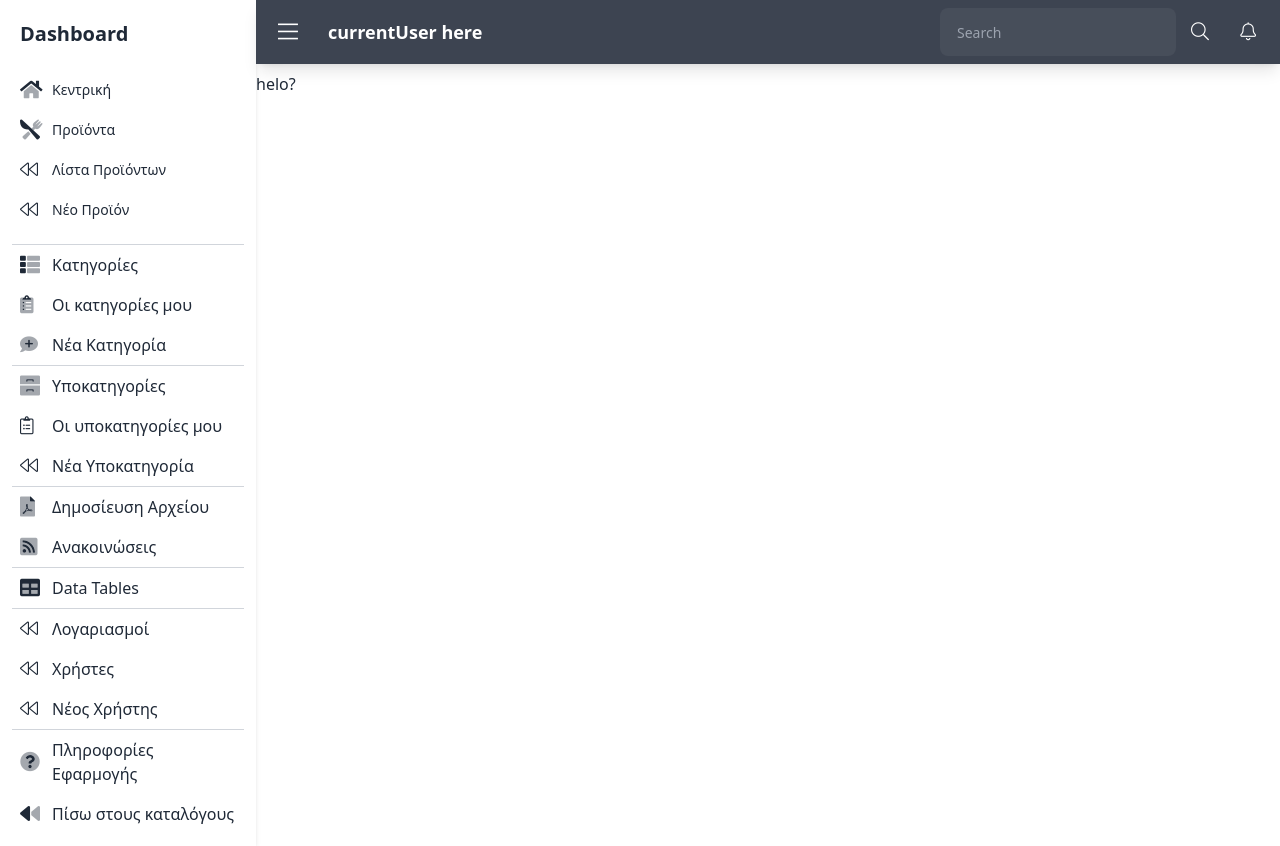
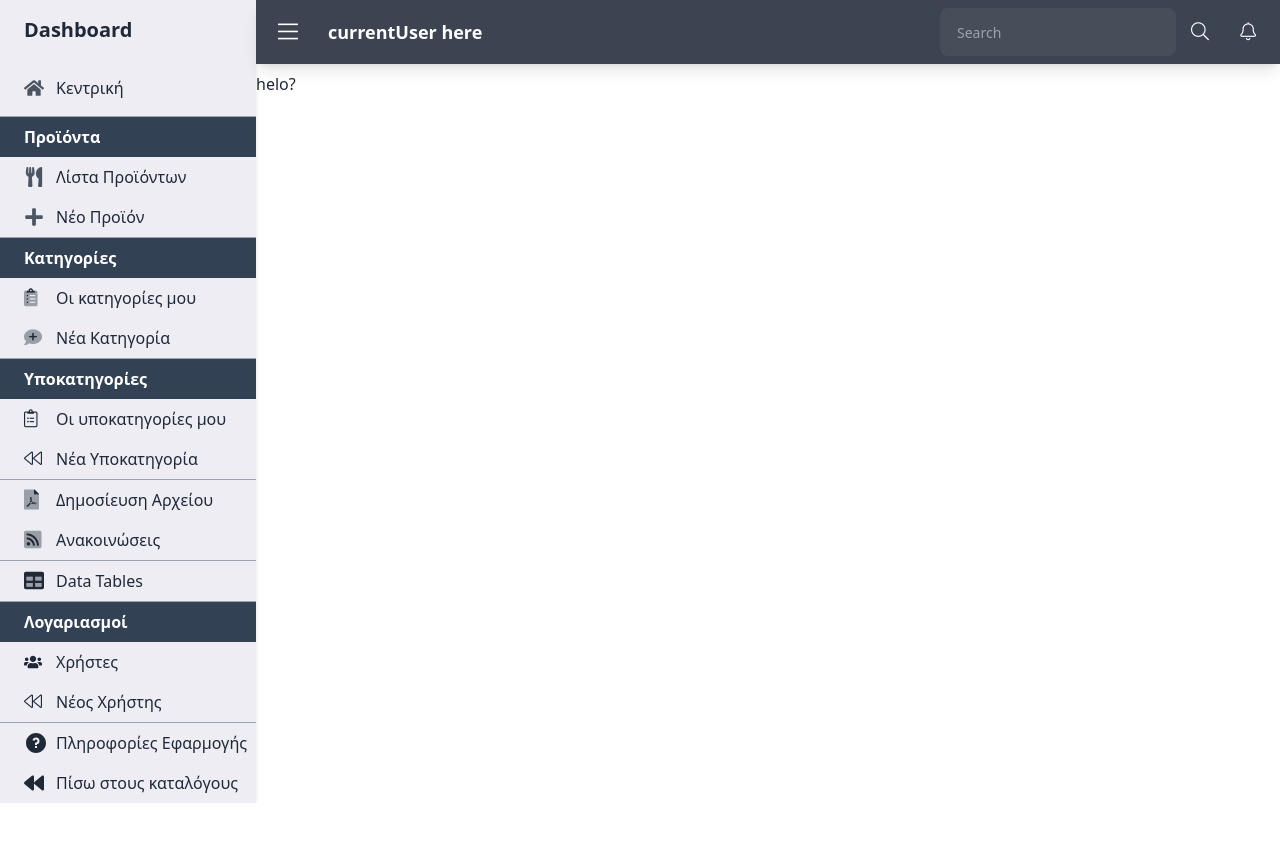
Before and after one commit to theodosiskats/OnlineMenu-REACT_REDUX, a React (Create React App) app in the folder client/: page /dashboard in a window 1280 px wide. After the commit the page ends 803 px from the top, so only its background shows below. Built offline with nearby package versions, Linux system fonts and the light colour scheme.

Commit message:
Navbar Icons change to react/icons from raw FA

```diff
--- a/client/src/components/layout/dashboard/DashNavBar.jsx
+++ b/client/src/components/layout/dashboard/DashNavBar.jsx
@@ -1,56 +1,66 @@
 import React from 'react'
 import { NavLink } from 'react-router-dom'
+import { RiQuestionFill } from 'react-icons/ri'
+import { FaBackward, FaUsers, FaUtensils, FaPlus, FaHome } from 'react-icons/fa'
+import { FiUser, FiUserPlus, FiUsers, FiUserCheck } from 'react-icons/fi'
+import { BsBarChartSteps } from 'react-icons/bs'
+
 
 function DashNavBar() {
   return (
-    <div className="h-full p-3 space-y-2 w-full min-w-fit bg-white text-gray-800 shadow-md  ">
-        <div className="flex items-center p-2 space-x-4">
+    <div className="h-full space-y-2 w-full min-w-fit bg-[#bfbfd449] text-gray-800 shadow-md hidden md:hidden lg:block xl:block">
+      <div className="flex items-center pl-6 p-2 pt-4 space-x-4">
         <div>
           <h2 className="text-xl font-semibold">Dashboard</h2>
         </div>
       </div>
-        <div className="divide-y divide-gray-300">
-          <ul className="pt-2 pb-4 space-y-1 text-sm">
+      <div className="divide-y divide-gray-400">
+        <ul className="pt-2 pb-2 space-y-1 text-sm">
           <li>
-              <NavLink to='/dashboard/test'  className={(navData) => navData.isActive ? "flex items-center p-2 space-x-3 rounded-md font-semibold" : "flex items-center p-2 space-x-3 rounded-md" }>
-              <i className="fad fa-home text-xl my-auto w-5"></i>
-                <span >Κεντρική </span>
+            <NavLink to='/dashboard/test' className={(navData) => navData.isActive ? "flex items-center pl-6 p-2 space-x-3 rounded-md font-semibold" : "flex items-center pl-6 p-2 space-x-3 rounded-md"}>
+              {/* <i className="fad fa-home text-xl my-auto w-5"></i> */}
+              <i className="text-xl my-auto w-5 text-gray-600"><FaHome /></i>
+              <span className='text-base'>Κεντρική </span>
             </NavLink>
           </li>
+        </ul>
+        <ul>
           <li>
-              <NavLink to='/dashboard/test2'  className={(navData) => navData.isActive ? "flex items-center p-2 space-x-3 rounded-md font-semibold" : "flex items-center p-2 space-x-3 rounded-md" }>
-              <i className="fad fa-utensils-alt text-xl my-auto w-5"></i>
+            <div className="flex items-center text-white font-semibold bg-slate-700 pl-6 p-2 space-x-3">
+              {/* <i className="fad fa-utensils-alt text-xl my-auto w-5"></i> */}
               <span>Προϊόντα</span>
-              </NavLink>
+            </div>
           </li>
           <li>
-              <NavLink to='/dashboard/test3'  className={(navData) => navData.isActive ? "flex items-center p-2 space-x-3 rounded-md font-semibold" : "flex items-center p-2 space-x-3 rounded-md" }>
-                <i className='fal fa-backward text-lg my-auto w-5'></i>
+            <NavLink to='/dashboard/test3' className={(navData) => navData.isActive ? "flex items-center pl-6 p-2 space-x-3 rounded-md font-semibold" : "flex items-center pl-6 p-2 space-x-3 rounded-md"}>
+              {/* <i className='fal fa-backward text-lg my-auto w-5'></i> */}
+              <i className="text-xl my-auto w-5 text-gray-600"><FaUtensils /></i>
               <span>Λίστα Προϊόντων</span>
             </NavLink>
           </li>
           <li>
-              <NavLink to='/dashboard/'  className={(navData) => navData.isActive ? "flex items-center p-2 space-x-3 rounded-md font-semibold" : "flex items-center p-2 space-x-3 rounded-md" }>
-                <i className='fal fa-backward text-lg my-auto w-5'></i>
+            <NavLink to='/dashboard/' className={(navData) => navData.isActive ? "flex items-center pl-6 p-2 space-x-3 rounded-md font-semibold" : "flex items-center pl-6 p-2 space-x-3 rounded-md"}>
+              {/* <i className='fal fa-backward text-lg my-auto w-5'></i> */}
+              <i className="text-xl my-auto w-5 text-gray-600"><FaPlus /></i>
               <span>Νέο Προϊόν</span>
             </NavLink>
           </li>
         </ul>
         <ul>
           <li>
-              <NavLink to='/dashboard/'  className={(navData) => navData.isActive ? "flex items-center p-2 space-x-3 rounded-md font-semibold" : "flex items-center p-2 space-x-3 rounded-md" }>
-              <i className="fad fa-th-list text-xl my-auto w-5"></i>
+            <div className="flex items-center text-white font-semibold bg-slate-700  pl-6 p-2 space-x-3">
+              {/* <i className="fad fa-th-list text-xl my-auto w-5"></i> */}
               <span>Κατηγορίες </span>
-              </NavLink>
+            </div>
           </li>
           <li>
-              <NavLink to='/dashboard/'  className={(navData) => navData.isActive ? "flex items-center p-2 space-x-3 rounded-md font-semibold" : "flex items-center p-2 space-x-3 rounded-md" }>
+            <NavLink to='/dashboard/' className={(navData) => navData.isActive ? "flex items-center pl-6 p-2 space-x-3 rounded-md font-semibold" : "flex items-center pl-6 p-2 space-x-3 rounded-md"}>
               <i className='fad fa-clipboard-list text-lg my-auto w-5'></i>
               <span>Οι κατηγορίες μου</span>
             </NavLink>
           </li>
           <li>
-              <NavLink to='/dashboard/'  className={(navData) => navData.isActive ? "flex items-center p-2 space-x-3 rounded-md font-semibold" : "flex items-center p-2 space-x-3 rounded-md" }>
+            <NavLink to='/dashboard/' className={(navData) => navData.isActive ? "flex items-center pl-6 p-2 space-x-3 rounded-md font-semibold" : "flex items-center pl-6 p-2 space-x-3 rounded-md"}>
               <i className='fad fa-comment-plus text-lg my-auto w-5'></i>
               <span>Νέα Κατηγορία</span>
             </NavLink>
@@ -58,19 +68,19 @@ function DashNavBar() {
         </ul>
         <ul>
           <li>
-              <NavLink to='/dashboard/'  className={(navData) => navData.isActive ? "flex items-center p-2 space-x-3 rounded-md font-semibold" : "flex items-center p-2 space-x-3 rounded-md" }>
-              <i className="fad fa-cabinet-filing text-xl my-auto w-5"></i>
+            <div className="flex items-center text-white font-semibold bg-slate-700 pl-6 p-2 space-x-3">
+              {/* <i className="fad fa-cabinet-filing text-xl my-auto w-5"></i> */}
               <span>Υποκατηγορίες </span>
-              </NavLink>
+            </div>
           </li>
           <li>
-              <NavLink to='/dashboard/'  className={(navData) => navData.isActive ? "flex items-center p-2 space-x-3 rounded-md font-semibold" : "flex items-center p-2 space-x-3 rounded-md" }>
+            <NavLink to='/dashboard/' className={(navData) => navData.isActive ? "flex items-center pl-6 p-2 space-x-3 rounded-md font-semibold" : "flex items-center pl-6 p-2 space-x-3 rounded-md"}>
               <i className='fal fa-clipboard-list text-lg my-auto w-5'></i>
               <span>Οι υποκατηγορίες μου</span>
             </NavLink>
           </li>
           <li>
-              <NavLink to='/dashboard/'  className={(navData) => navData.isActive ? "flex items-center p-2 space-x-3 rounded-md font-semibold" : "flex items-center p-2 space-x-3 rounded-md" }>
+            <NavLink to='/dashboard/' className={(navData) => navData.isActive ? "flex items-center pl-6 p-2 space-x-3 rounded-md font-semibold" : "flex items-center pl-6 p-2 space-x-3 rounded-md"}>
               <i className='fal fa-backward text-lg my-auto w-5'></i>
               <span>Νέα Υποκατηγορία</span>
             </NavLink>
@@ -78,13 +88,13 @@ function DashNavBar() {
         </ul>
         <ul>
           <li>
-              <NavLink to='/dashboard/'  className={(navData) => navData.isActive ? "flex items-center p-2 space-x-3 rounded-md font-semibold" : "flex items-center p-2 space-x-3 rounded-md" }>
+            <NavLink to='/dashboard/' className={(navData) => navData.isActive ? "flex items-center pl-6 p-2 space-x-3 rounded-md font-semibold" : "flex items-center pl-6 p-2 space-x-3 rounded-md"}>
               <i className="fad fa-file-pdf text-xl my-auto w-5"></i>
               <span>Δημοσίευση Αρχείου</span>
             </NavLink>
           </li>
           <li>
-              <NavLink to='/dashboard/'  className={(navData) => navData.isActive ? "flex items-center p-2 space-x-3 rounded-md font-semibold" : "flex items-center p-2 space-x-3 rounded-md" }>
+            <NavLink to='/dashboard/' className={(navData) => navData.isActive ? "flex items-center pl-6 p-2 space-x-3 rounded-md font-semibold" : "flex items-center pl-6 p-2 space-x-3 rounded-md"}>
               <i className="fad fa-rss-square text-xl my-auto w-5"></i>
               <span>Ανακοινώσεις </span>
             </NavLink>
@@ -92,7 +102,7 @@ function DashNavBar() {
         </ul>
         <ul>
           <li>
-              <NavLink to='/dashboard/'  className={(navData) => navData.isActive ? "flex items-center p-2 space-x-3 rounded-md font-semibold" : "flex items-center p-2 space-x-3 rounded-md" }>
+            <NavLink to='/dashboard/' className={(navData) => navData.isActive ? "flex items-center pl-6 p-2 space-x-3 rounded-md font-semibold" : "flex items-center pl-6 p-2 space-x-3 rounded-md"}>
               <i className="fad fa-table text-xl my-auto w-5"></i>
               <span>Data Tables</span>
             </NavLink>
@@ -100,19 +110,21 @@ function DashNavBar() {
         </ul>
         <ul>
           <li>
-              <NavLink to='/dashboard/'  className={(navData) => navData.isActive ? "flex items-center p-2 space-x-3 rounded-md font-semibold" : "flex items-center p-2 space-x-3 rounded-md" }>
-                <i className='fal fa-backward text-lg my-auto w-5'></i>
+            <div className="flex text-white font-semibold bg-slate-700 items-center pl-6 p-2 space-x-3">
+              {/* <i className='fal fa-backward text-lg my-auto w-5'></i> */}
+              {/* <i className='text-lg my-auto w-5'><FaUsers/></i> */}
               <span>Λογαριασμοί</span>
-              </NavLink>
+            </div>
           </li>
           <li>
-              <NavLink to='/dashboard/'  className={(navData) => navData.isActive ? "flex items-center p-2 space-x-3 rounded-md font-semibold" : "flex items-center p-2 space-x-3 rounded-md" }>
-                <i className='fal fa-backward text-lg my-auto w-5'></i>
+            <NavLink to='/dashboard/' className={(navData) => navData.isActive ? "flex items-center pl-6 p-2 space-x-3 rounded-md font-semibold" : "flex items-center pl-6 p-2 space-x-3 rounded-md"}>
+              {/* <i className='fal fa-backward text-lg my-auto w-5'></i> */}
+              <i className='text-lg my-auto w-5'><FaUsers /></i>
               <span>Χρήστες</span>
             </NavLink>
           </li>
           <li>
-              <NavLink to='/dashboard/'  className={(navData) => navData.isActive ? "flex items-center p-2 space-x-3 rounded-md font-semibold" : "flex items-center p-2 space-x-3 rounded-md" }>
+            <NavLink to='/dashboard/' className={(navData) => navData.isActive ? "flex items-center pl-6 p-2 space-x-3 rounded-md font-semibold" : "flex items-center pl-6 p-2 space-x-3 rounded-md"}>
               <i className='fal fa-backward text-lg my-auto w-5'></i>
               <span>Νέος Χρήστης</span>
             </NavLink>
@@ -120,14 +132,16 @@ function DashNavBar() {
         </ul>
         <ul>
           <li>
-              <NavLink to='/dashboard/'  className={(navData) => navData.isActive ? "flex items-center p-2 space-x-3 rounded-md font-semibold" : "flex items-center p-2 space-x-3 rounded-md" }>
-              <i className="fad fa-question-circle text-xl my-auto w-5"></i>
+            <NavLink to='/dashboard/' className={(navData) => navData.isActive ? "flex items-center pl-6 p-2 space-x-3 rounded-md font-semibold" : "flex items-center pl-6 p-2 space-x-3 rounded-md"}>
+              {/* <i className="fad fa-question-circle text-xl my-auto w-5"></i> */}
+              <i className='text-2xl my-auto w-5'><RiQuestionFill /></i>
               <span>Πληροφορίες Εφαρμογής</span>
             </NavLink>
           </li>
           <li>
-              <NavLink to='/'  className={(navData) => navData.isActive ? "flex items-center p-2 space-x-3 rounded-md font-semibold" : "flex items-center p-2 space-x-3 rounded-md" }>
-              <i className="fad fa-backward text-xl my-auto w-5"></i>
+            <NavLink to='/' className={(navData) => navData.isActive ? "flex items-center pl-6 p-2 space-x-3 rounded-md font-semibold" : "flex items-center pl-6 p-2 space-x-3 rounded-md"}>
+              {/* <i className="fad fa-backward text-xl my-auto w-5"></i> */}
+              <i className="text-xl my-auto w-5"><FaBackward /></i>
               <span>Πίσω στους καταλόγους</span>
             </NavLink>
           </li>
```
Also changed, not shown: client/src/reducers/categoriesReducers.js (+9 -0 lines), client/src/reducers/productsReducer.js (+9 -0 lines), 1 other file (tests, documents, lock files or other folders). Lines whose indentation alone changed are shown as unchanged.
